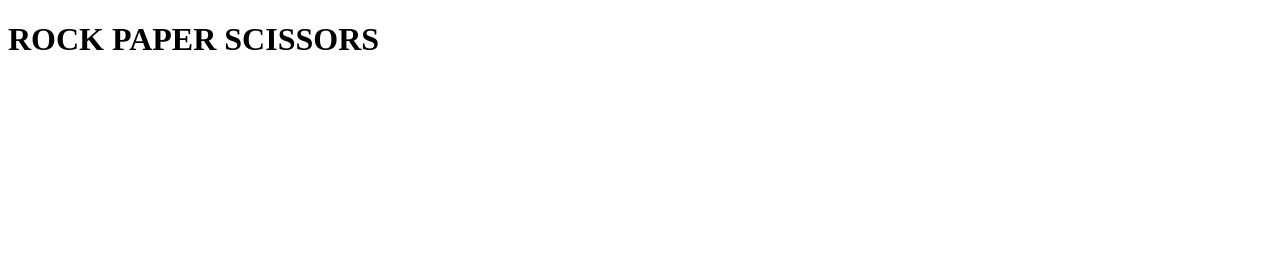
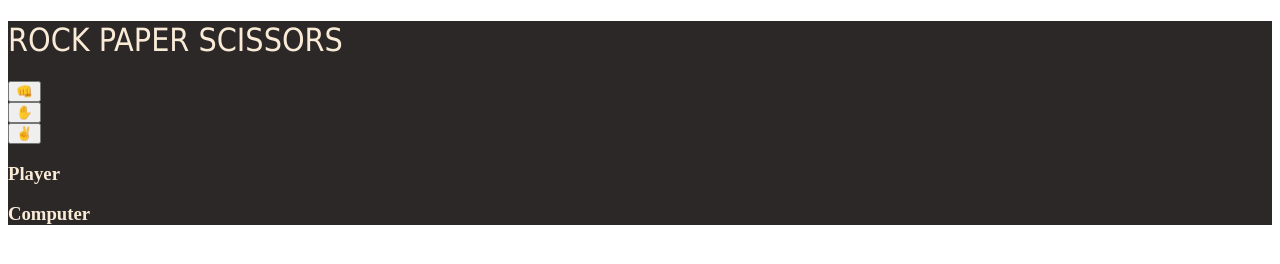
Before and after one commit to geiapacia/rock-paper-scissors, a plain HTML site: page index.html in a window 1280 px wide. Drawn offline with Linux system fonts and the light colour scheme.

Commit message:
Format HTML

```diff
--- a/index.html
+++ b/index.html
@@ -5,9 +5,23 @@
     <meta http-equiv="X-UA-Compatible" content="IE=edge">
     <meta name="viewport" content="width=device-width, initial-scale=1.0">
     <link rel="stylesheet" href="project.js" type="text/Javascript">
+    <link rel="stylesheet" href="styles.css">
     <title>Project: Rock Paper Scissors</title>
 </head>
 <body>
-    <h1>ROCK PAPER SCISSORS</h1>
+    <div class="container">
+        <h1>ROCK PAPER SCISSORS</h1>
+        <div>
+            <button>👊</button>
+            <button>✋</button>
+            <button>✌</button>
+        </div>
+        <div>
+            <h3>Player</h3>
+        </div>
+        <div>
+            <h3>Computer</h3>
+        </div>
+    </div>
 </body>
 </html>
--- /dev/null
+++ b/styles.css
@@ -0,0 +1,21 @@
+h1 {
+    color:antiquewhite;
+    font-weight: 150;
+    font-family: Tahoma;
+    align-content: center;
+    justify-content: center;
+}
+
+.container {
+    background-color: #2C2827;
+}
+
+button {
+    display: flex;
+    align-items: center;
+    justify-content: center;
+}
+
+h3 {
+    color:antiquewhite;
+}
```
Also changed, not shown: project.js (+19 -19 lines).
